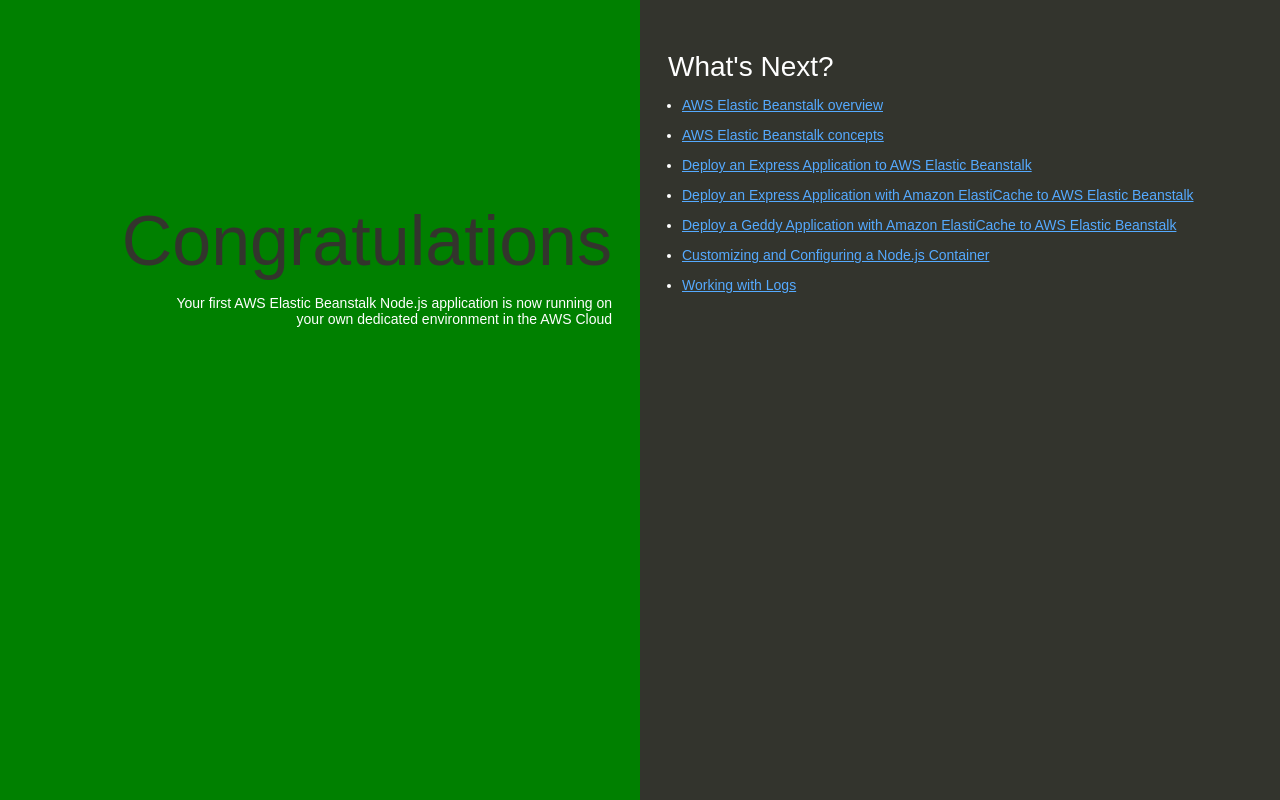
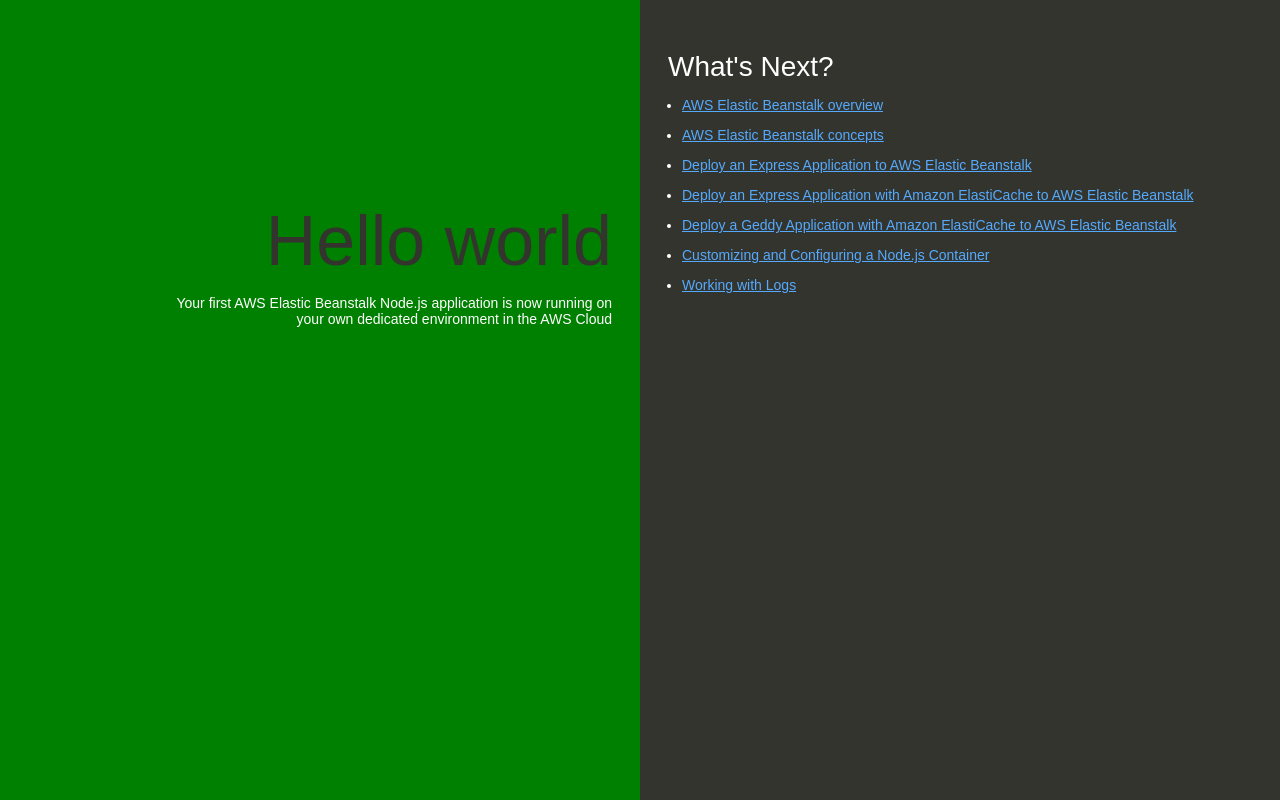
Before and after one commit to LidiaCana/beanstalk-example, a website: page index.html in a window 1280 px wide. Drawn offline with Linux system fonts and the light colour scheme.

Commit message:
Update index.html
test codebuild

```diff
--- a/index.html
+++ b/index.html
@@ -74,7 +74,7 @@
   </head>
   <body>
     <div class="textColumn">
-      <h1>Congratulations</h1>
+      <h1>Hello world</h1>
       <p>Your first AWS Elastic Beanstalk Node.js application is now running on your own dedicated environment in the AWS Cloud</p>
     </div>
     <div class="linksColumn">
```
